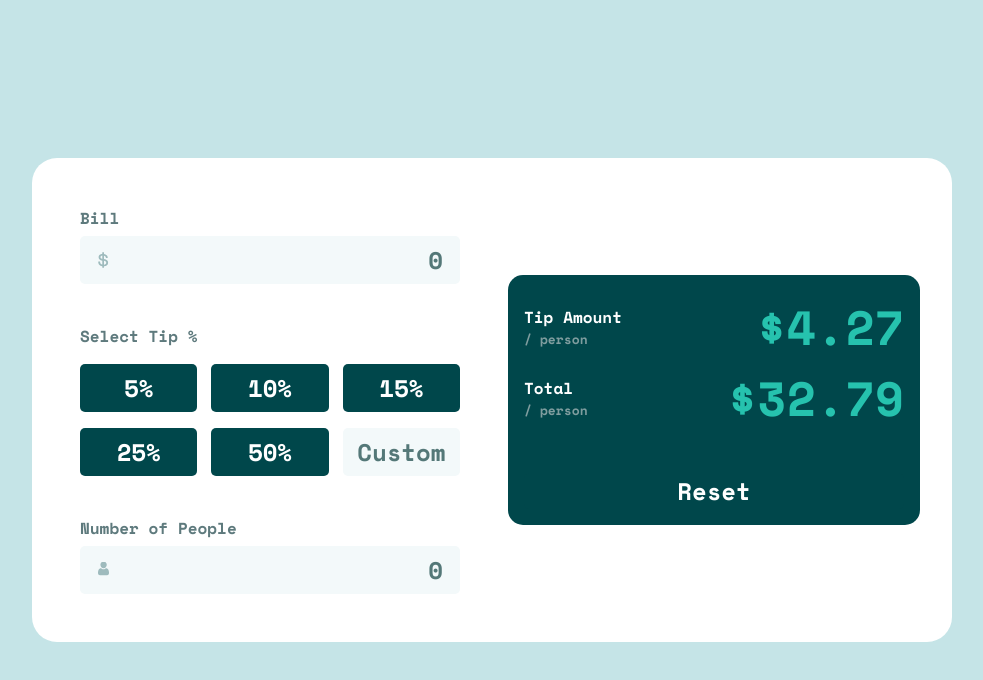
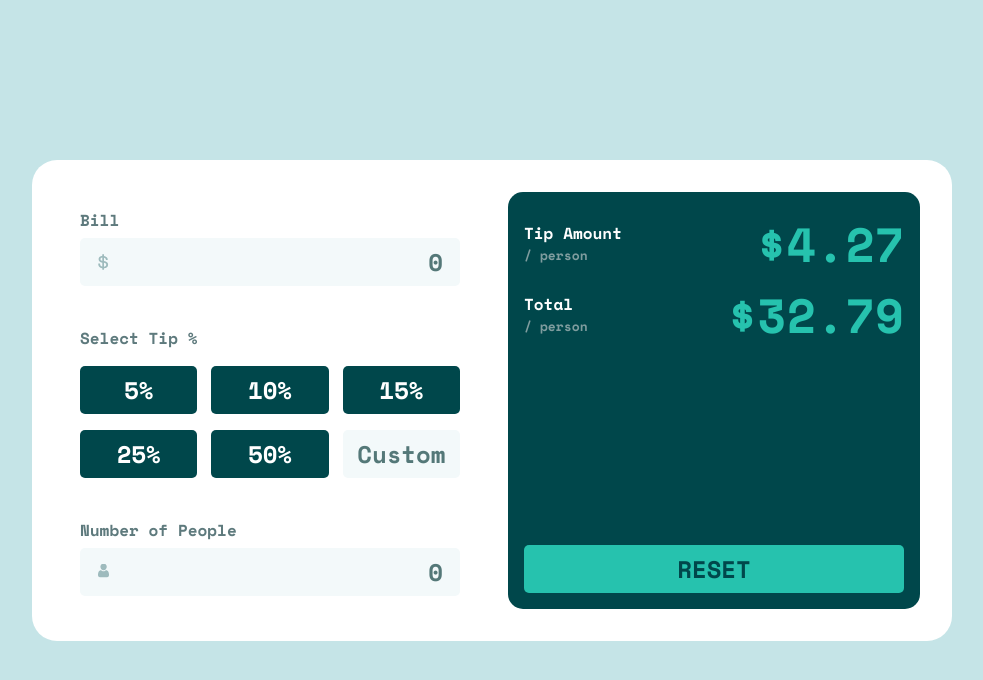
Before and after one commit to slavon213/tip-calculator, a plain HTML site: page index.html in a window 1280 px wide. Shown: the whole page, without its empty margins (148-1131 px from the left). Drawn offline with nearby package versions, Linux system fonts and the light colour scheme.

Commit message:
add height to form and color to button reset

```diff
--- a/index.html
+++ b/index.html
@@ -44,6 +44,7 @@
                     </div>
                 </div>
                 <div class="half display">
+                    <div>
                         <div class="tip">
                             <div>
                                 <p class="caption">Tip Amount</p>
@@ -58,6 +59,7 @@
                             </div>
                             <p class="total-numbers" id="total-bill">$32.79</p>
                         </div>
+                    </div>
                     <button type="submit" class="reset">Reset</button>
                 </div>
             </form>
--- a/style.css
+++ b/style.css
@@ -106,7 +106,7 @@ button {
 
 form {
     width: 920px;
-    /* height: 481px; */
+    height: 481px;
     background-color: var(--color-white);
     border-radius: var(--radius-25);
     /* padding: 32px; */
@@ -128,10 +128,6 @@ form {
 
 .display {
     background-color: var(--color-background-second);
-
-    &>div:last-of-type {
-        margin-block-end: 40px;
-    }
 }
 
 .calculator {
@@ -214,4 +210,8 @@ form {
 
 .reset {
     margin-block-start: auto;
+    background-color: var(--color-active);
+    height: 48px;
+    color: var(--color-background-second);
+    text-transform: uppercase;
 }
```
Lines whose indentation alone changed are shown as unchanged.
